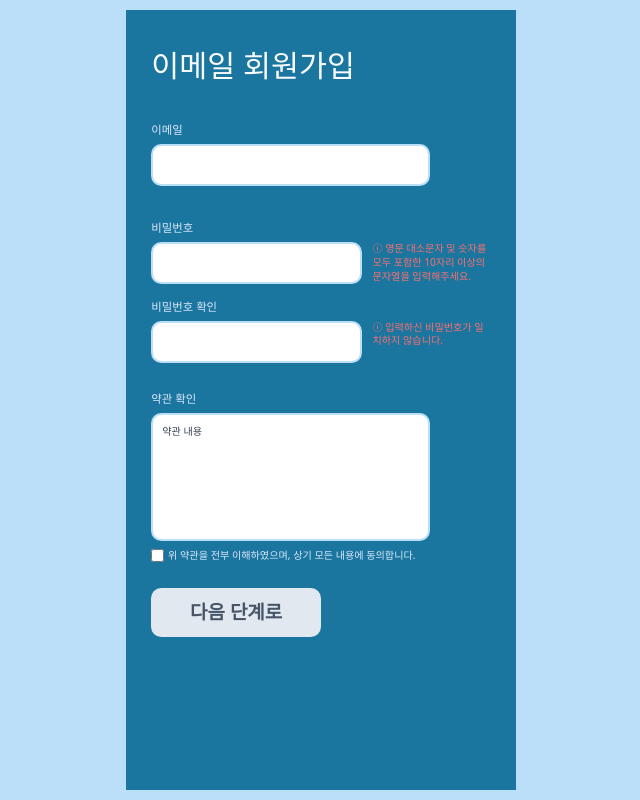
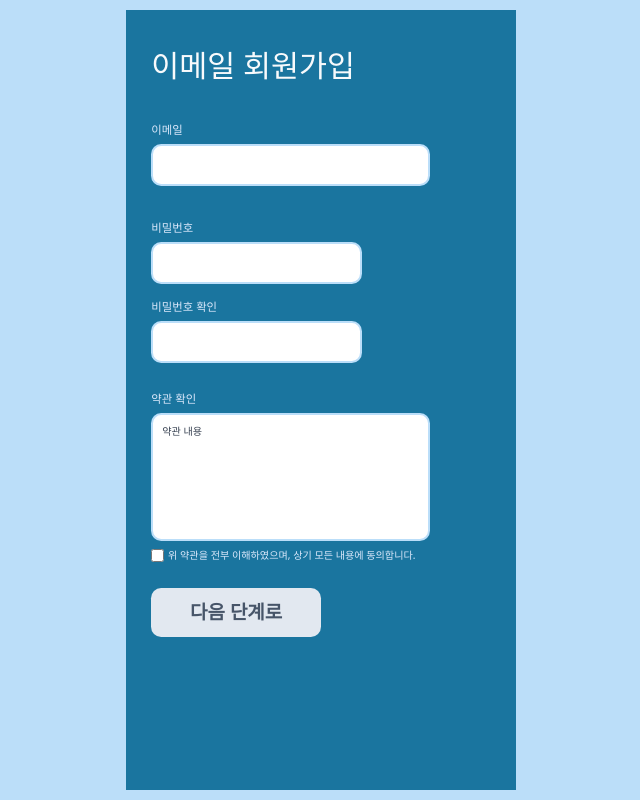
Before and after one commit to kosta-donana/luce-vita-client, a React (Vite) app: page /signup in a window 1280 px wide. Shown: the whole page, without its empty margins (319-959 px from the left). Built offline with nearby package versions, Linux system fonts and the light colour scheme.

Commit message:
SignUp.tsx 업데이트

```diff
--- a/src/pages/SignUp.tsx
+++ b/src/pages/SignUp.tsx
@@ -25,7 +25,10 @@ export function SignUp() {
         {/* 비밀번호 입력란 */}
         <div className="mt-11 flex">
           <InputItem required type="password" name="password" title="비밀번호" />
-          <p id="password_warning" className="ml-4 w-5/12 text-red-400 font-medium leading-snug ">
+          <p
+            id="password_warning"
+            className="ml-4 w-5/12 text-red-400 font-medium leading-snug invisible"
+          >
             <br />
             <br />ⓘ 영문 대소문자 및 숫자를 모두 포함한 10자리 이상의 문자열을 입력해주세요.
           </p>
@@ -35,7 +38,7 @@ export function SignUp() {
           <InputItem type="password" name="passwordConfirm" title="비밀번호 확인" />
           <p
             id="password_confirm_warning"
-            className="ml-4 w-5/12 text-red-400 font-medium leading-snug "
+            className="ml-4 w-5/12 text-red-400 font-medium leading-snug invisible"
           >
             <br />
             <br />ⓘ 입력하신 비밀번호가 일치하지 않습니다.
```
